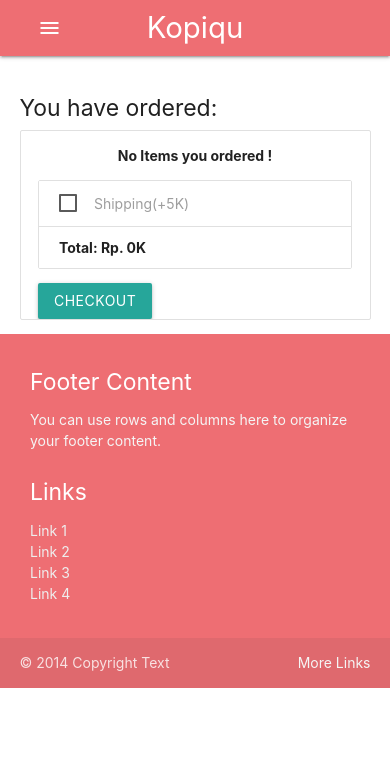
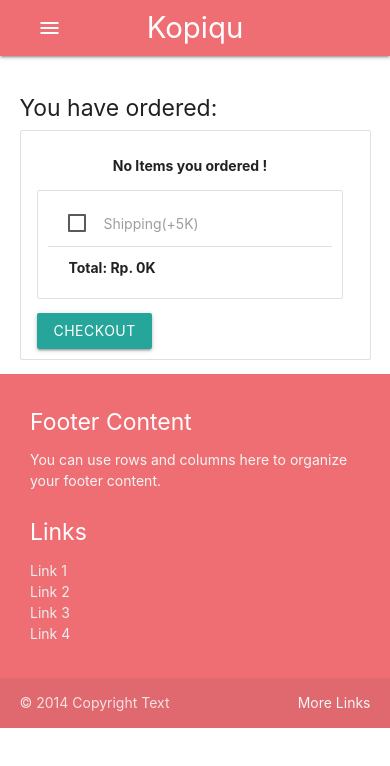
Before and after one commit to Risyandi/kopiqu-cart, a React (Create React App) app: page /cart in a window 390 px wide. Shown: the top 766 px of the page. Built offline with nearby package versions, Linux system fonts and the light colour scheme.

Commit message:
fix: update styles

```diff
--- a/src/index.css
+++ b/src/index.css
@@ -25,6 +25,10 @@
 
 .collection .collection-item {
     display: flex;
+}
+
+.collection {
+    padding: 20px
 }
 
 .collection-item.avatar .title {
@@ -62,4 +66,8 @@
     .collection .collection-item.avatar {
         padding-left: 0px;
     }
+
+    .collection {
+        padding: 10px
+    }
 }
```
